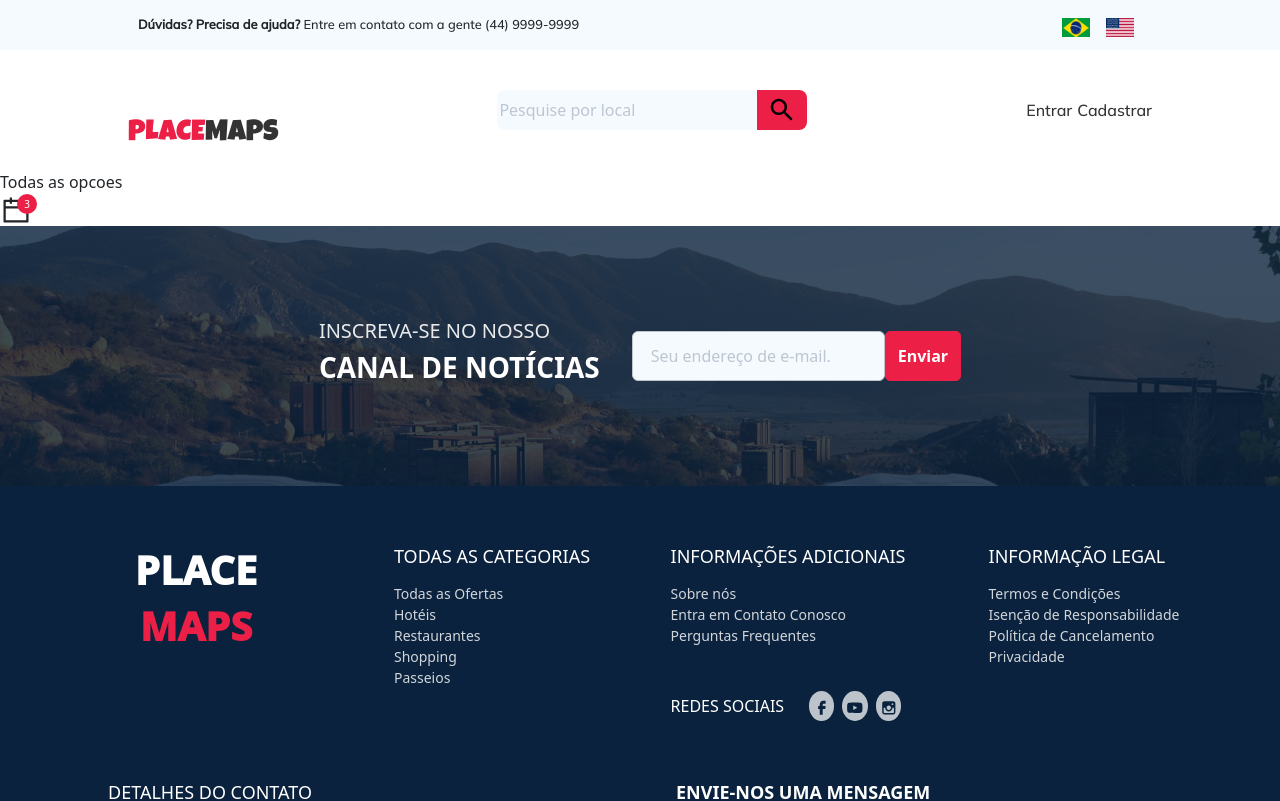
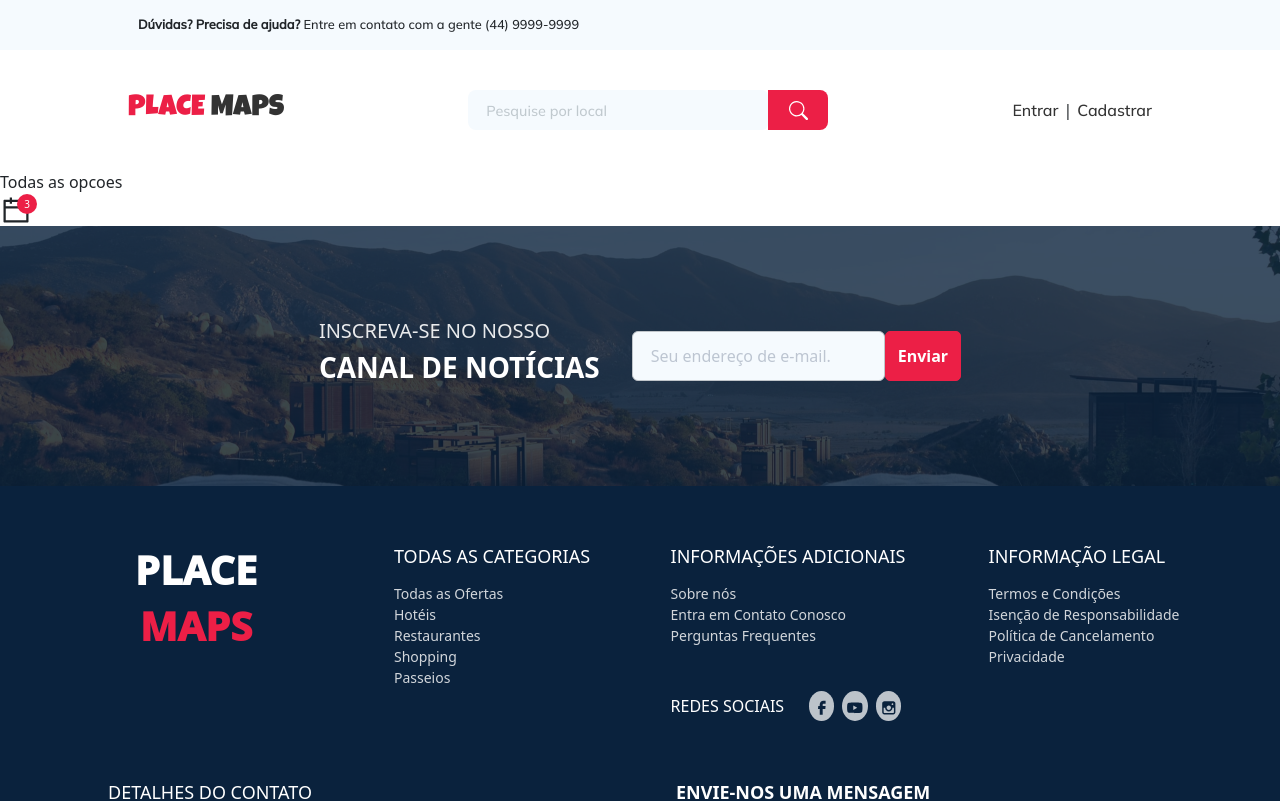
Before and after one commit to sergiogscruz/placemaps_frontend, a React (Create React App) app: page / in a window 1280 px wide. Shown: the top 801 px of the page. Built offline with nearby package versions, Linux system fonts and the light colour scheme.

Commit message:
FIX: ajustes de componentes no cabecalho
Issue: #16290

```diff
--- a/src/components/Cabecalho/cabecalho.css
+++ b/src/components/Cabecalho/cabecalho.css
@@ -21,6 +21,8 @@
 .pm-pesquisa {
   display: flex;
   flex-direction: row;
+  height: 40px;
+  display: flex;
 }
 
 .pm-cabecalho-info span {
@@ -48,18 +50,14 @@
 .pm-logo {
   font-family: 'Luckiest Guy', cursive;
   font-size: 29px;
-}
-
-.pm-pesquisa {
-  height: 40px;
-  display: flex;
+  margin: 0;
 }
 
 .pm-pesquisa input {
   background-color: #F5FAFE;
   height: 40px;
   border: 0px;
-  width: 260px;
+  width: 300px;
   color: rgb(51, 51, 51);
   border-top-left-radius: 8px;
   border-bottom-left-radius: 8px;
@@ -74,7 +72,7 @@
   justify-content: center;
   align-items: center;
   height: 40px;
-  width: 50px;
+  width: 60px;
   background-color: #EC1F46;
   border-top-right-radius: 8px;
   border-bottom-right-radius: 8px;
@@ -83,12 +81,38 @@
   border: none;
 }
 
-.pm-pesquisa-search img {
-  width: 30px;
-  height: 30px;
-  color: #ffff;
+.pm-pesquisa-search:hover {
+  background-color: #ffff;
+  color: #EC1F46;
+  border: 1px solid #EC1F46;
+  transition: 0.3s;
 }
 
+.pm-pesquisa-input {
+  width: 900px;
+}
+
+.pm-pesquisa-input::placeholder { /* Chrome, Firefox, Opera, Safari 10.1+ */
+  color: #8d99a0;
+  opacity: 0.5; /* Firefox */
+  font-family: 'Mulish',sans-serif;
+  font-size: 0.9em;
+}
+
+.pm-pesquisa-input:-ms-input-placeholder { /* Internet Explorer 10-11 */
+  color: #8d99a0;
+  opacity: 0.5;
+  font-family: 'Mulish',sans-serif;
+  font-size: 0.9em;
+
+}
+
+.pm-pesquisa-input::-ms-input-placeholder { /* Microsoft Edge */
+  color: #8d99a0;
+  opacity: 0.5;
+  font-family: 'Mulish',sans-serif;
+  font-size: 0.9em;
+}
 
 .pm-cabecalho-entrar {
   text-decoration: none;
@@ -99,6 +123,7 @@
   background: none;
   cursor: pointer;
   border-bottom: 0.5px solid transparent;
+  margin-right: 5px;
 }
 
 .pm-cabecalho-cadastrar {
--- a/src/components/Cabecalho/cabecalho.js
+++ b/src/components/Cabecalho/cabecalho.js
@@ -4,6 +4,8 @@ import './cabecalho.css';
 import bandEua from '../UI/imagens/band-eua.png';
 import bandBra from '../UI/imagens/band-brasil.png';
 import search from '../UI/imagens/search.svg';
+import Input from '../UI/Utils/Input/Input';
+import { BsSearch } from 'react-icons/bs';
 
 export default function Cabecalho() {
   const [inputPesquisa, setInputPesquisa] = useState('');
@@ -25,10 +27,6 @@ export default function Cabecalho() {
           <div className="pm-cabecalho-info-duvida">
             <span>Dúvidas? Precisa de ajuda?</span> Entre em contato com a gente (44) 9999-9999
           </div>
-          <div className="pm-cabecalho-idioma">
-            <img height="19px" width="28px" src={bandBra} alt="Brasil" />
-            <img height="19px" width="28px" src={bandEua} alt="Usa" />
-          </div>
         </div>
       </div>
       <div className="pm-cabecalho">
@@ -39,14 +37,15 @@ export default function Cabecalho() {
           </div>
           <div>
             <form className="pm-pesquisa" onSubmit={handleSubmit}>
-              <input type="text" onChange={handleChange} placeholder="Pesquise por local"></input>
-              <button className="pm-pesquisa-search" type="submit">
-                <img src={search}></img>
+              <Input placeholder="Pesquise por local" className="pm-pesquisa-input"></Input>
+              <button type="submit" className="pm-pesquisa-search">
+                <BsSearch size={19} className="pm-pesquisa-"></BsSearch>
               </button>
             </form>
           </div>
           <div>
             <Link to="/entrar" className="pm-cabecalho-entrar">Entrar</Link>
+            <span>|</span>
             <Link to="/cadastrar" className="pm-cabecalho-cadastrar">Cadastrar</Link>
           </div>
         </div>
--- a/src/components/Entrar/entrar.css
+++ b/src/components/Entrar/entrar.css
@@ -21,7 +21,7 @@
   background-color: #fff;
   justify-content: flex-start;
 }
-.pm-logo {
+.pm-entrar-logo {
   display: flex;
   justify-content: center;
   margin-top: 50px;
--- a/src/components/Entrar/entrar.js
+++ b/src/components/Entrar/entrar.js
@@ -12,7 +12,7 @@ export default function Entrar() {
   return (
     <div className="pm-entrar-conteudo">
       <div className="pm-entrar-info">
-        <div className="pm-logo">
+        <div className="pm-entrar-logo">
           <div className="pm-logo-words">
             <span style={{color: "#EC1F46"}}>PLACE </span>
             <span style={{color: "#EFE5E5"}}>MAPS</span>
```
